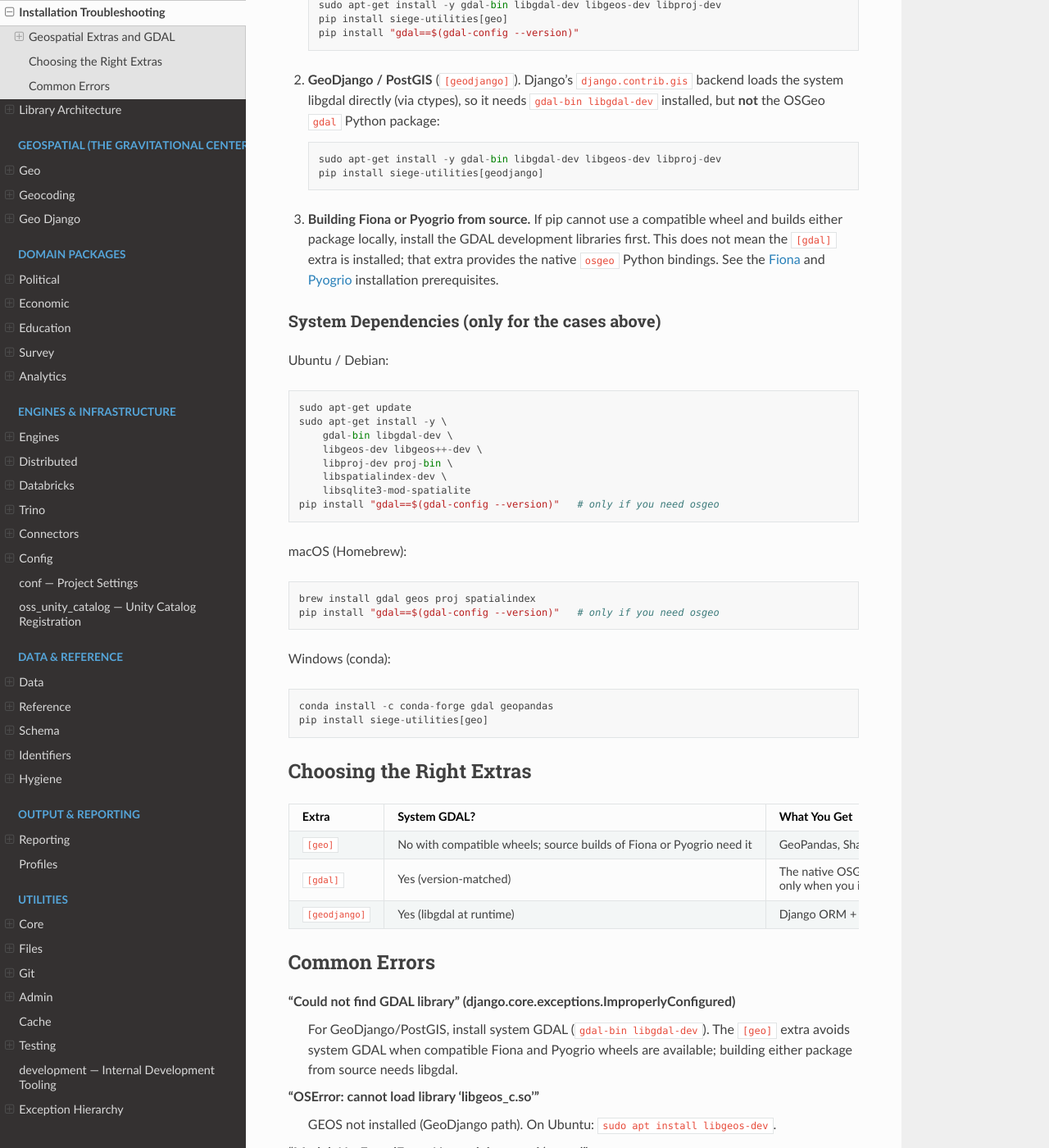
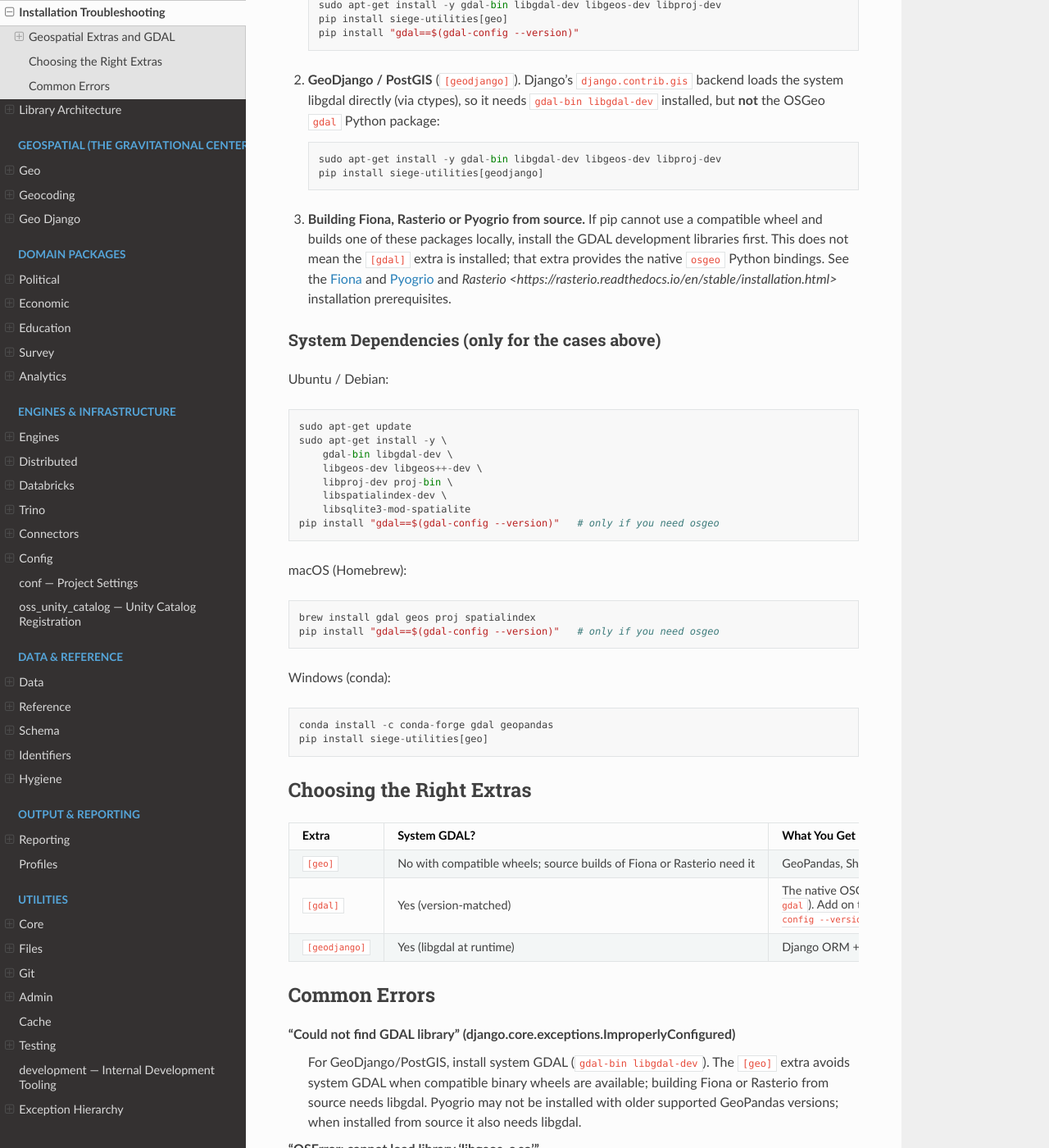
Before and after one commit to siege-analytics/siege_utilities, a Sphinx documentation site: the page built from docs/source/installation_troubleshooting.rst, in a window 1280 px wide and 1400 px high, scrolled down 619 px. Shown: the whole window at 82% size. Built offline with Sphinx 7.4.7 and the Read the Docs theme 3.1.0, drawn with Linux system fonts in a browser that asks for light colours; pages that are not in the unit, such as notebooks, are missing from menus.

Commit message:
Tighten geo install and all-extra guidance (#1979)

```diff
--- a/docs/source/about.rst
+++ b/docs/source/about.rst
@@ -20,7 +20,9 @@ What it provides
 
 The package is modular: install only the extras your workflow needs. With
 compatible binary wheels, ``[geo]`` can be installed without system GDAL;
-building Fiona or Pyogrio from source requires libgdal. Native ``osgeo`` bindings and
+building Fiona or Rasterio from source requires libgdal. Pyogrio is available
+depending on the resolved GeoPandas version; if installed from source, it also
+requires libgdal. Native ``osgeo`` bindings and
 GeoDjango/PostGIS have separate installation paths. See :doc:`getting_started`
 and the :doc:`installation_troubleshooting` guide.
 
--- a/docs/source/getting_started.rst
+++ b/docs/source/getting_started.rst
@@ -14,8 +14,8 @@ Installation
    # Core (lightweight, no geospatial deps)
    pip install siege-utilities
 
-   # Geospatial — geopandas, shapely, pyproj, fiona, pysal, etc.
-   # Compatible binary wheels need no system GDAL; Fiona/Pyogrio source builds do.
+   # Geospatial — geopandas, shapely, pyproj, fiona, rasterio, pysal, etc.
+   # Compatible binary wheels need no system GDAL; Fiona/Rasterio source builds do.
    pip install siege-utilities[geo]
 
    # GeoDjango spatial platform (system libgdal at runtime + PostgreSQL)
--- a/docs/source/installation_troubleshooting.rst
+++ b/docs/source/installation_troubleshooting.rst
@@ -35,12 +35,13 @@ System GDAL is needed in these cases:
        sudo apt-get install -y gdal-bin libgdal-dev libgeos-dev libproj-dev
        pip install siege-utilities[geodjango]
 
-3. **Building Fiona or Pyogrio from source.** If pip cannot use a compatible
-   wheel and builds either package locally, install the GDAL development
+3. **Building Fiona, Rasterio or Pyogrio from source.** If pip cannot use a
+   compatible wheel and builds one of these packages locally, install the GDAL development
    libraries first. This does not mean the ``[gdal]`` extra is installed;
    that extra provides the native ``osgeo`` Python bindings. See the
    `Fiona <https://fiona.readthedocs.io/en/stable/install.html>`_ and
-   `Pyogrio <https://pyogrio.readthedocs.io/en/latest/install.html>`_
+   `Pyogrio <https://pyogrio.readthedocs.io/en/latest/install.html>`_ and
+   `Rasterio <https://rasterio.readthedocs.io/en/stable/installation.html>`
    installation prerequisites.
 
 System Dependencies (only for the cases above)
@@ -77,9 +78,9 @@ Choosing the Right Extras
      - System GDAL?
      - What You Get
    * - ``[geo]``
-     - No with compatible wheels; source builds of Fiona or Pyogrio need it
+     - No with compatible wheels; source builds of Fiona or Rasterio need it
      - GeoPandas, Shapely, Fiona, PyProj, spatial joins, choropleths,
-       isochrones, interpolation — the full pure-Python geo stack
+       isochrones and interpolation
    * - ``[gdal]``
      - Yes (version-matched)
      - The native OSGeo ``gdal`` Python bindings (``from osgeo import
@@ -94,8 +95,10 @@ Common Errors
 
 **"Could not find GDAL library" (django.core.exceptions.ImproperlyConfigured)**
     For GeoDjango/PostGIS, install system GDAL (``gdal-bin libgdal-dev``).
-    The ``[geo]`` extra avoids system GDAL when compatible Fiona and Pyogrio
-    wheels are available; building either package from source needs libgdal.
+    The ``[geo]`` extra avoids system GDAL when compatible binary wheels are
+    available; building Fiona or Rasterio from source needs libgdal. Pyogrio
+    may not be installed with older supported GeoPandas versions; when installed
+    from source it also needs libgdal.
 
 **"OSError: cannot load library 'libgeos_c.so'"**
     GEOS not installed (GeoDjango path). On Ubuntu: ``sudo apt install libgeos-dev``.
```
Also changed, not shown: README.md (+4 -4 lines).
